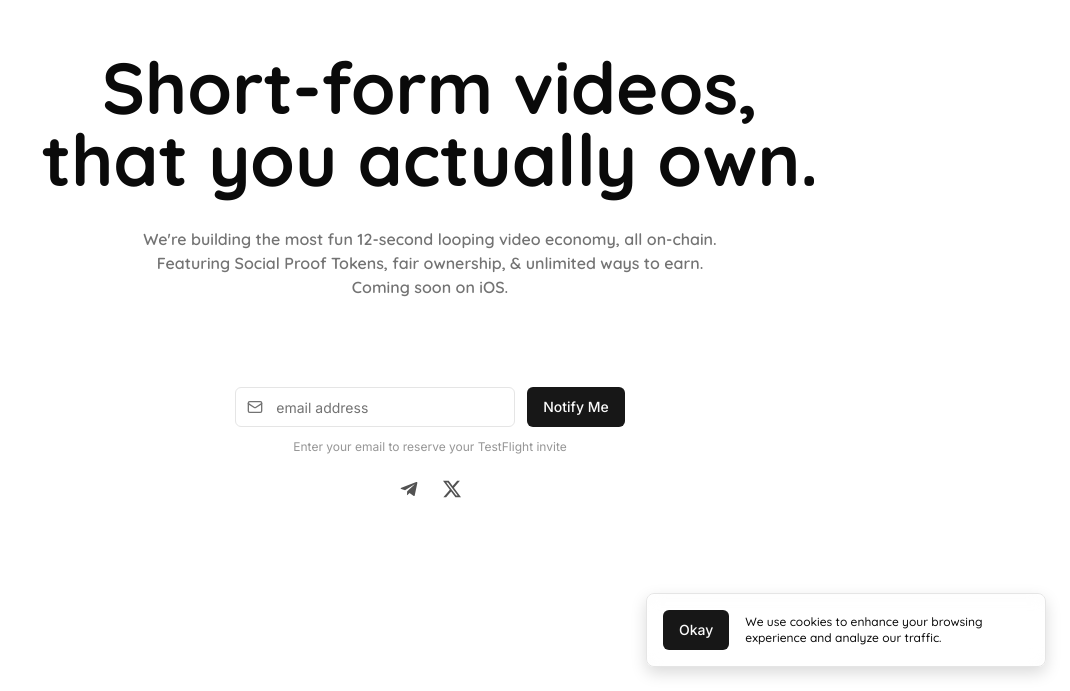
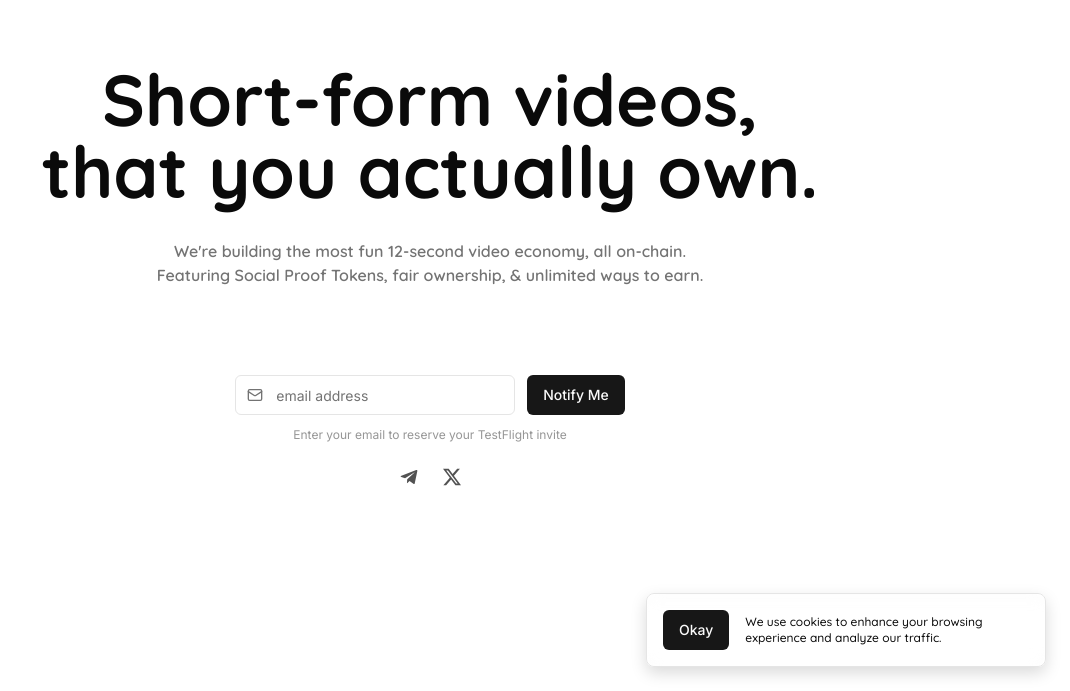
Before and after one commit to The-Social-Proof-Foundation/dripdrop-frontend, a Next.js app: page / in a window 1280 px wide. Shown: the part 109-800 px from the top of the page, without its empty margins (210-1280 px from the left). Built offline with nearby package versions, Linux system fonts and the light colour scheme; no server answers.

Commit message:
Update page.tsx

```diff
--- a/app/page.tsx
+++ b/app/page.tsx
@@ -55,7 +55,7 @@ export default function Home() {
                 </h1>
 
                 <p className="font-quicksand font-semibold text-sm md:text-base text-muted-foreground mb-6 max-w-sm md:max-w-xl lg:max-w-2xl mx-auto select-text pointer-events-auto">
-                  We&apos;re building the most fun 12-second looping video economy, all on-chain. <br className="hidden md:inline" />Featuring Social Proof Tokens, fair ownership, & unlimited ways to earn. <br /> Coming soon on iOS.
+                  We&apos;re building the most fun 12-second video economy, all on-chain. <br className="hidden md:inline" />Featuring Social Proof Tokens, fair ownership, & unlimited ways to earn.
                 </p>
             </div>
 
```
